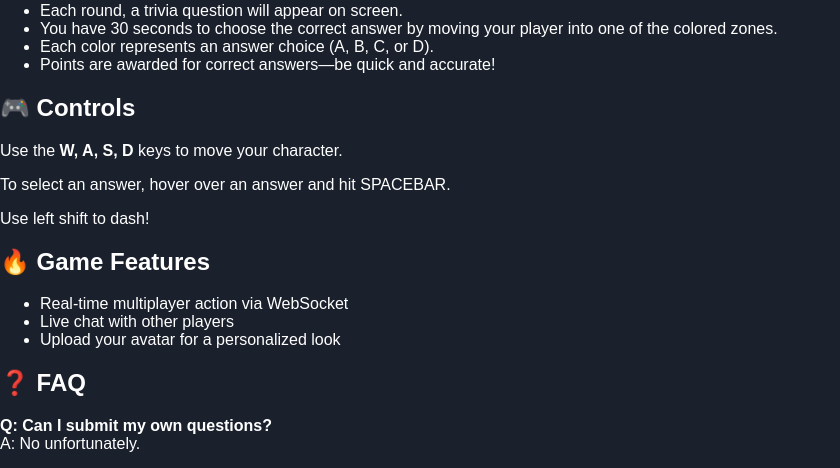
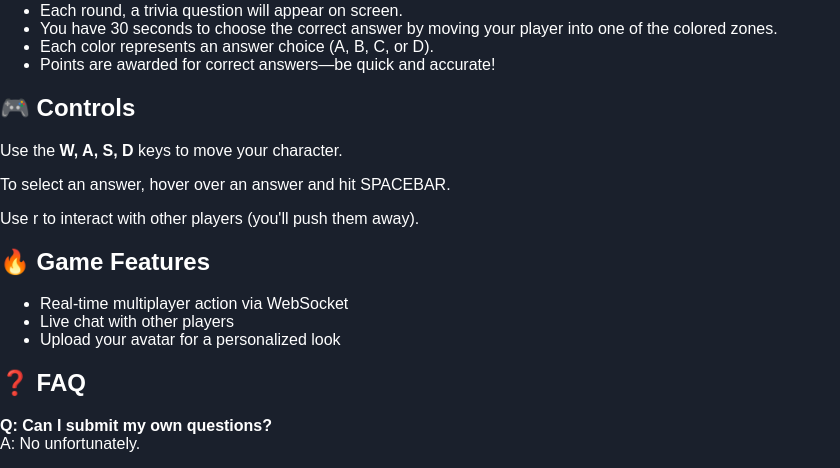
Before and after one commit to yyang594/CSE-312-Project, a Flask app: page / in a window 1280 px wide. Shown: the part 164-632 px from the top of the page, without its empty margins (0-840 px from the left). Run offline with Flask 3, Linux system fonts and the light colour scheme; parts of the project's set-up code (start-up, migrations or seed data) failed here and were passed over.

Commit message:
readded push feature

```diff
--- a/app/server.py
+++ b/app/server.py
@@ -228,11 +228,52 @@ def handle_player_push(data):
     room = data['room']
     sid = request.sid
 
-    socketio.emit('player_pushed', {
-        'pusherId': sid,
-        'x': data['x'],
-        'y': data['y']
-    }, room=room)
+    push_x = data['x']
+    push_y = data['y']
+
+    push_radius = 150  # How far the push can reach
+    push_strength = 50  # How much to move the players away
+
+    if not room or room not in lobbies:
+        return
+
+    # Move players away if they are close enough
+    for other_sid, pdata in lobbies[room]['players'].items():
+        if other_sid == sid:
+            continue  # Don't push yourself
+
+        other_pos = player_data.get(other_sid, {})
+        ox = other_pos.get('x')
+        oy = other_pos.get('y')
+
+        if ox is None or oy is None:
+            continue
+
+        dx = ox - push_x
+        dy = oy - push_y
+        distance = (dx ** 2 + dy ** 2) ** 0.5
+
+        if distance < push_radius and distance != 0:
+            # Calculate push
+            factor = (push_radius - distance) / push_radius
+            move_x = (dx / distance) * push_strength * factor
+            move_y = (dy / distance) * push_strength * factor
+
+            # Update server position
+            player_data[other_sid]['x'] = ox + move_x
+            player_data[other_sid]['y'] = oy + move_y
+
+    # Broadcast updated player positions after the push
+    broadcast_players = {}
+    for sid, pdata in player_data.items():
+        if pdata.get('room') == room:
+            broadcast_players[sid] = {
+                'x': pdata.get('x', 0),
+                'y': pdata.get('y', 0),
+                'name': pdata.get('username', 'Guest')
+            }
+
+    socketio.emit('update_positions', broadcast_players, room=room)
 
 @socketio.on('sync_positions')
 def handle_sync_positions(data):
--- a/app/templates/home.html
+++ b/app/templates/home.html
@@ -18,7 +18,7 @@
       <h2>🎮 Controls</h2>
       <p>Use the <strong>W, A, S, D</strong> keys to move your character.</p>
       <p>To select an answer, hover over an answer and hit SPACEBAR.</p>
-      <p>Use left shift to dash!</p>
+      <p>Use r to interact with other players (you'll push them away).</p>
     </section>
 
     <section class="game-features">
```
Also changed, not shown: app/static/JS/game.js (+23 -4 lines).
